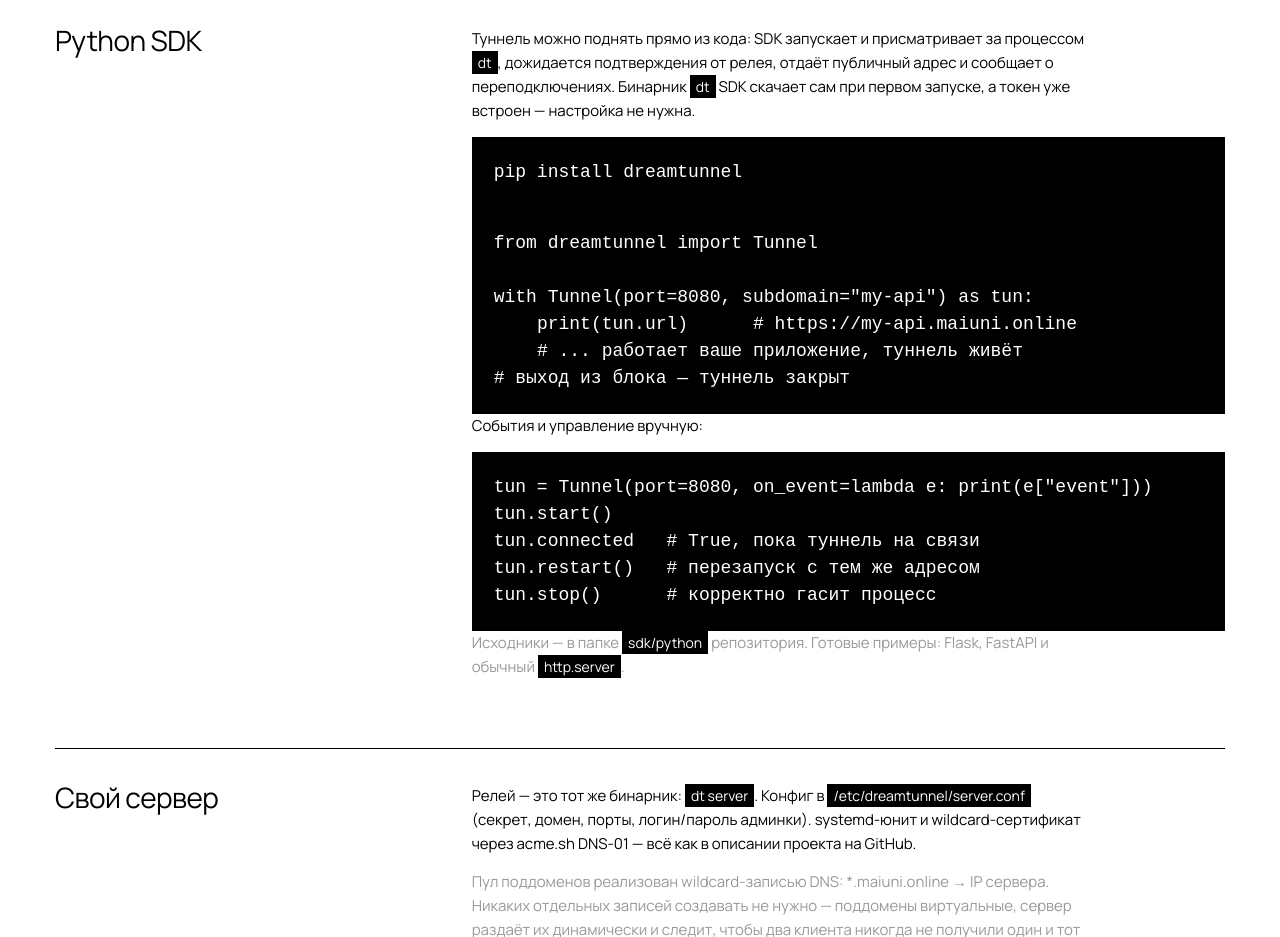
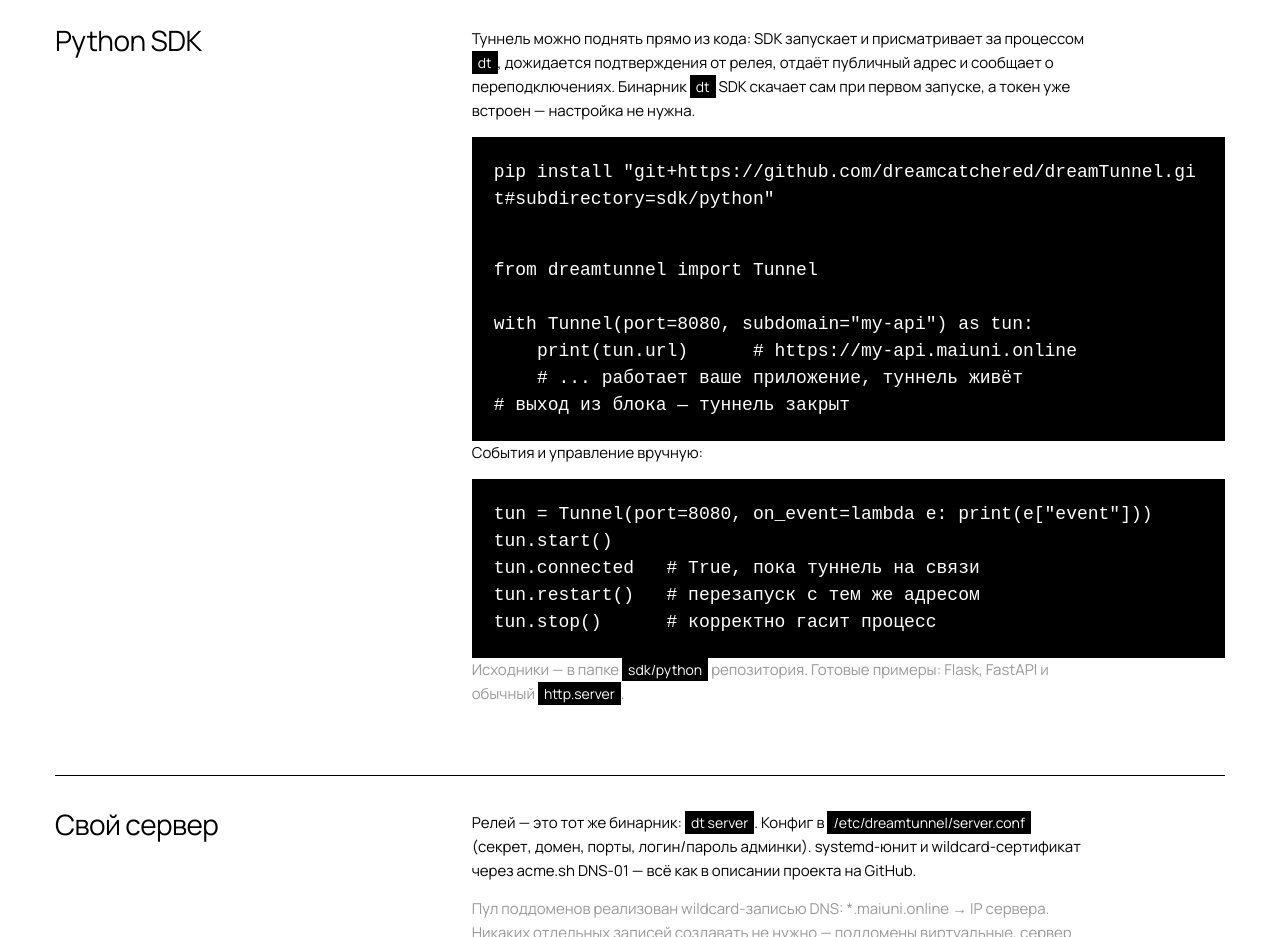
Before and after one commit to dreamcatchered/dreamTunnel, a plain HTML site: page web/index.html in a window 1280 px wide. Shown: the part 4600-5537 px from the top of the page. Drawn offline with Linux system fonts and the light colour scheme.

Commit message:
web: синхронизировать index.html с задеплоенной версией
Установка SDK показывается через git+https (пакет ещё не в PyPI).

```diff
--- a/web/index.html
+++ b/web/index.html
@@ -263,7 +263,7 @@ footer{border-top:var(--line);}
       <p>Туннель можно поднять прямо из кода: SDK запускает и присматривает за процессом <code>dt</code>,
       дожидается подтверждения от релея, отдаёт публичный адрес и сообщает о переподключениях. Бинарник
       <code>dt</code> SDK скачает сам при первом запуске, а токен уже встроен — настройка не нужна.</p>
-      <pre>pip install dreamtunnel</pre>
+      <pre>pip install "git+https://github.com/dreamcatchered/dreamTunnel.git#subdirectory=sdk/python"</pre>
       <pre>from dreamtunnel import Tunnel
 
 with Tunnel(port=8080, subdomain="my-api") as tun:
```
